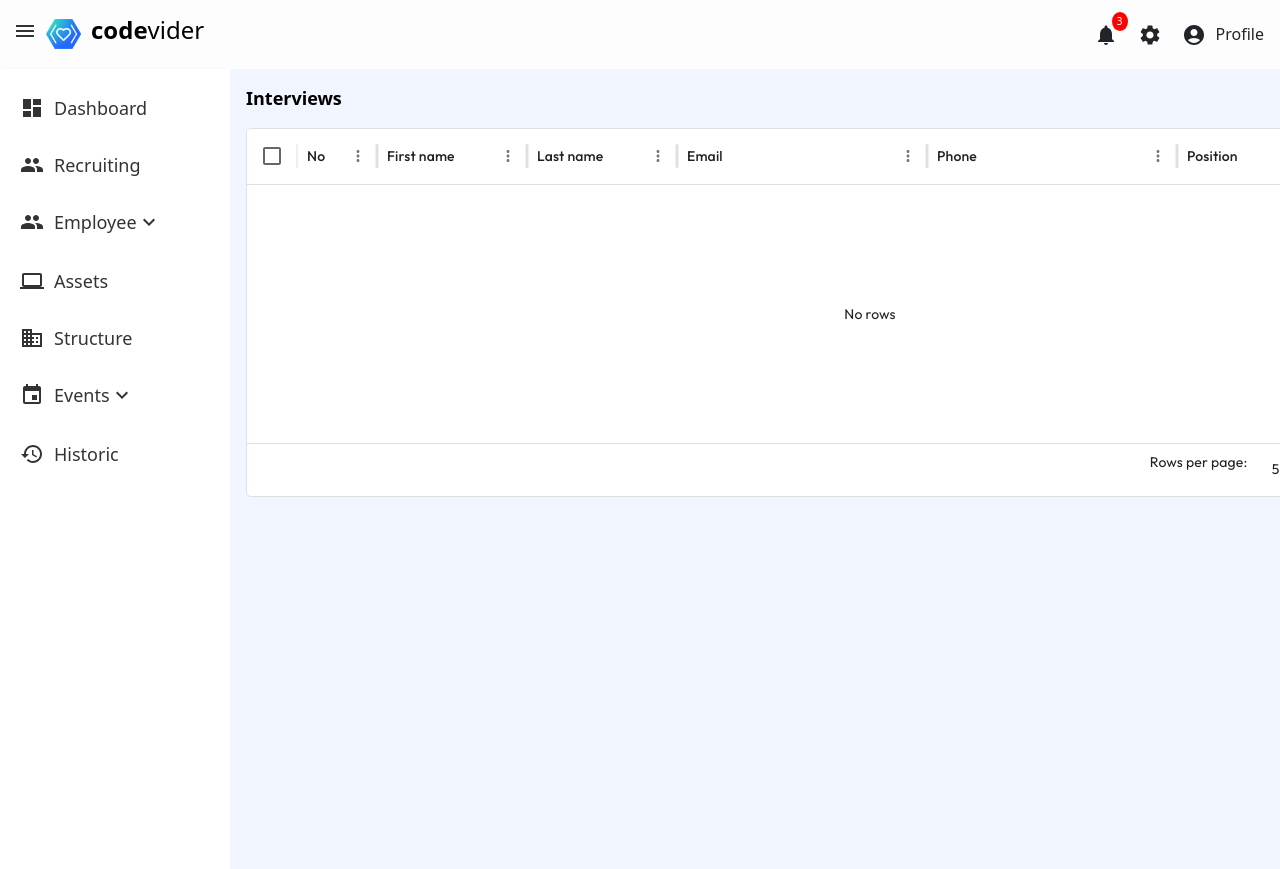
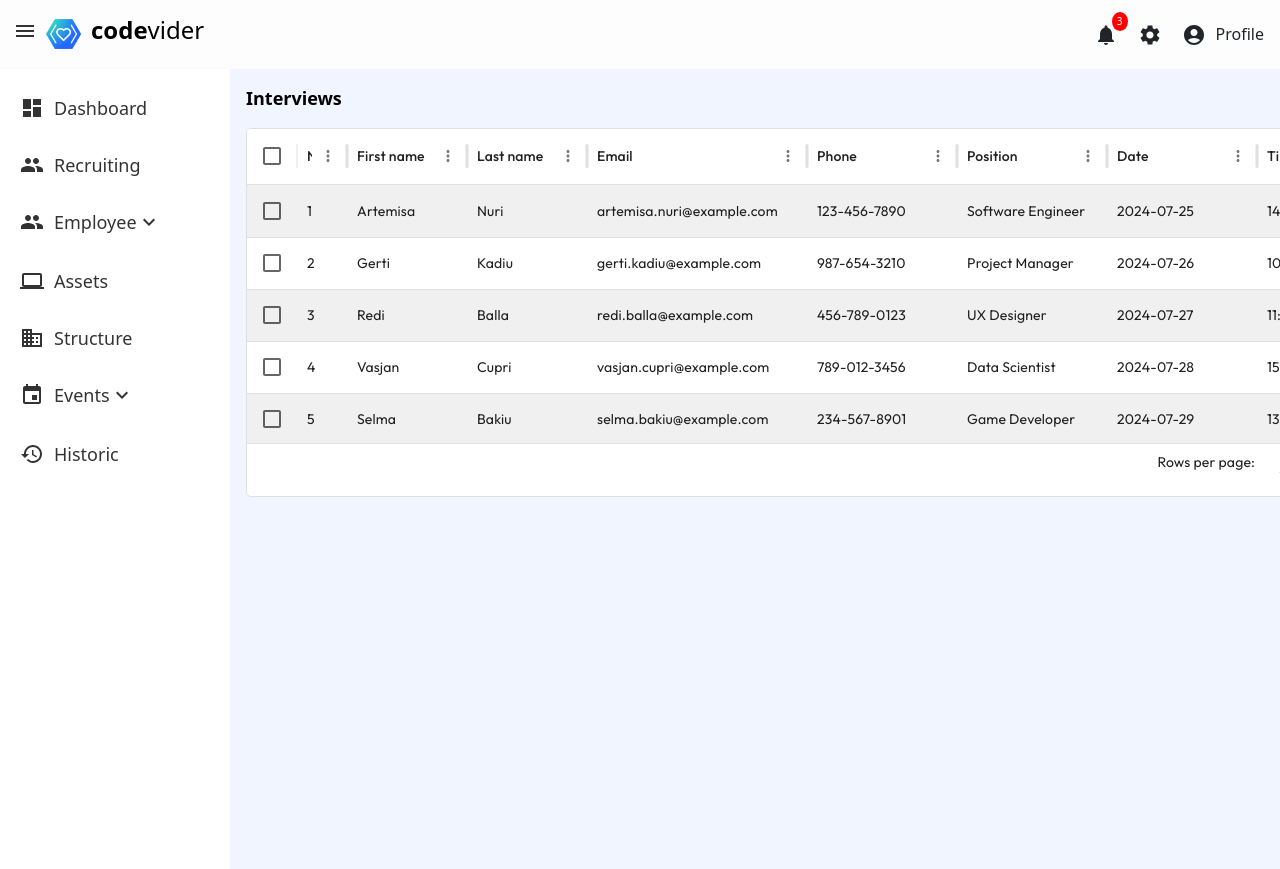
Before and after one commit to v4sj4n/hr-software-FE-exypnos, a React (Vite) app: page /interview in a window 1280 px wide. Shown: the top 869 px of the page. Built offline with nearby package versions, Linux system fonts and the light colour scheme; no server answers; sample sign-in values are in the browser's storage.

Commit message:
Columns length

```diff
--- a/src/Pages/Interview/Interview.tsx
+++ b/src/Pages/Interview/Interview.tsx
@@ -1,10 +1,71 @@
 import DataTable from '../../Components/Table/Table'
-import { useGetAllInterviews } from './Hook';
+//import { useGetAllInterviews } from './Hook';
 import style from './styles/Interview.module.css'
+
+
+const dummyInterviews = [
+  {
+    firstName: "Artemisa",
+    lastName: "Nuri",
+    auth: { email: "artemisa.nuri@example.com" },
+    phone: "123-456-7890",
+    position: "Software Engineer",
+    date: "2024-07-25",
+    time: "14:00",
+    notes: "Experienced in React",
+    cvAttachment: "artemisa_nuri_cv.pdf",
+  },
+  {
+    firstName: "Gerti",
+    lastName: "Kadiu",
+    auth: { email: "gerti.kadiu@example.com" },
+    phone: "987-654-3210",
+    position: "Project Manager",
+    date: "2024-07-26",
+    time: "10:30",
+    notes: "5 years of experience",
+    cvAttachment: "gerti_kadiu_cv.pdf",
+  },
+  {
+    firstName: "Redi",
+    lastName: "Balla",
+    auth: { email: "redi.balla@example.com" },
+    phone: "456-789-0123",
+    position: "UX Designer",
+    date: "2024-07-27",
+    time: "11:00",
+    notes: "Portfolio attached",
+    cvAttachment: "redi_balla_cv.pdf",
+  },
+  {
+    firstName: "Vasjan",
+    lastName: "Cupri",
+    auth: { email: "vasjan.cupri@example.com" },
+    phone: "789-012-3456",
+    position: "Data Scientist",
+    date: "2024-07-28",
+    time: "15:30",
+    notes: "PhD in Machine Learning",
+    cvAttachment: "vasjan_cupri_cv.pdf",
+  },
+  {
+    firstName: "Selma",
+    lastName: "Bakiu",
+    auth: { email: "selma.bakiu@example.com" },
+    phone: "234-567-8901",
+    position: "Game Developer",
+    date: "2024-07-29",
+    time: "13:00",
+    notes: "3 years of  3d developing",
+    cvAttachment: "selma_bakiu_cv.pdf",
+  },
+];
+
 
 export default function Interview() {
 
-  const {interviews} = useGetAllInterviews();
+  // const {interviews} = useGetAllInterviews();
+  const interviews= dummyInterviews;
   const rows = interviews.map((interview, index) => ({
     id: index + 1,
     firstName: interview.firstName,
@@ -20,16 +81,16 @@ export default function Interview() {
 
   }));
   const columns = [
-    { field: 'id', headerName: 'No', width: 80 },
-    { field: 'firstName', headerName: 'First name', width: 150 },
-    { field: 'lastName', headerName: 'Last name', width: 150 },
-    { field: 'email', headerName: 'Email', width: 250 },
-    { field: 'phone', headerName: 'Phone', width: 250 },
+    { field: 'id', headerName: 'No', width: 50 },
+    { field: 'firstName', headerName: 'First name', width: 120 },
+    { field: 'lastName', headerName: 'Last name', width: 120 },
+    { field: 'email', headerName: 'Email', width: 220 },
+    { field: 'phone', headerName: 'Phone', width: 150 },
     { field: 'position', headerName: 'Position', width: 150 },
-    { field: 'date', headerName: 'Date', width: 200 },
-    { field: 'time', headerName: 'Time', width: 200 },
-    { field: 'notes', headerName: 'Notes', width: 200 },
-    { field: 'cvAttachment', headerName: 'CV', width: 200 },
+    { field: 'date', headerName: 'Date', width: 150 },
+    { field: 'time', headerName: 'Time', width: 100 },
+    { field: 'notes', headerName: 'Notes', width: 150 },
+    { field: 'cvAttachment', headerName: 'CV', width: 150 },
 
 
 ];
```
